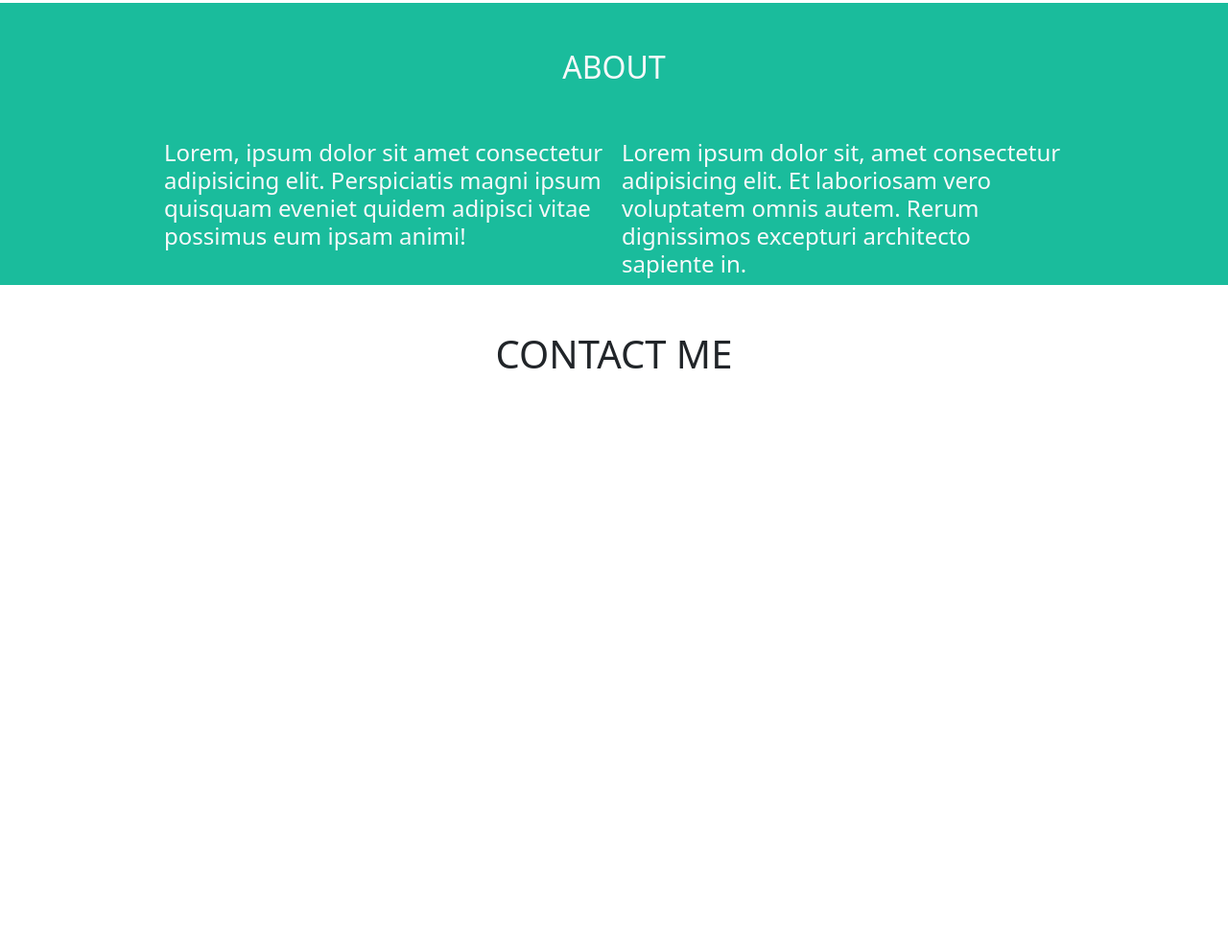
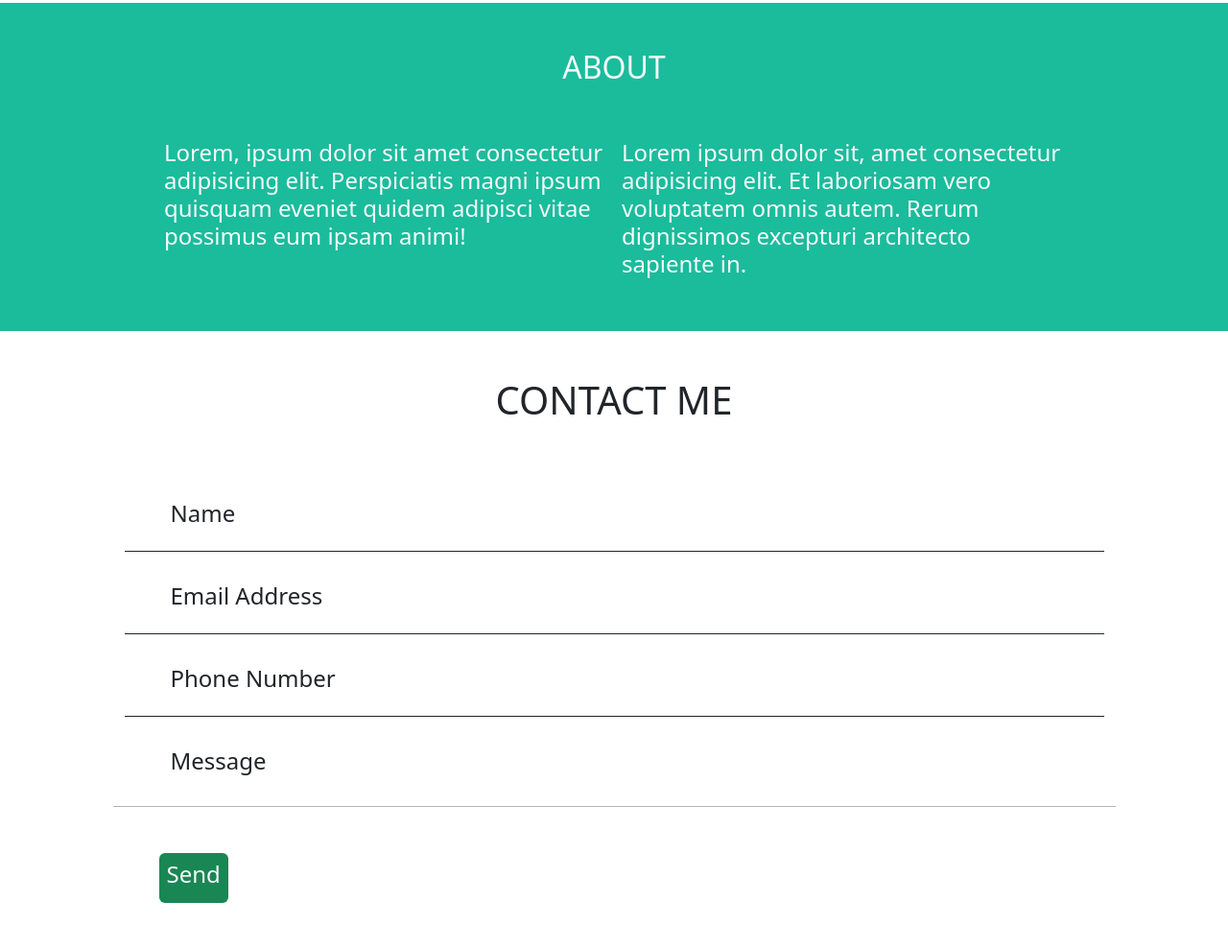
Before and after one commit to fcarrara24/html-css-bootstrap-freelancer, a plain HTML site: page index.html in a window 1280 px wide. Shown: the part 5992-6981 px from the top of the page at 96% size. Before the commit the page ends 6545 px from the top, so only its background shows below. Drawn offline with nearby package versions, Linux system fonts and the light colour scheme.

Commit message:
scaffolded html call to action

```diff
--- a/css/style.css
+++ b/css/style.css
@@ -8,11 +8,6 @@
 
 :root{
     --bg_hero: #1abc9c;
-}
-
-.picture{
-
-
 }
 
 .img-container{
--- a/index.html
+++ b/index.html
@@ -107,10 +107,10 @@
             </div>
         </div>
 
-        <div id="about">
+        <div id="about" class="p-5">
             <div class="container align-center d-flex justify-content-center">
                 <div class=" col-10 justify-self-center">
-                    <h2 class="align-center text-light text-uppercase text-center p-5">about</h2>
+                    <h2 class="align-center text-light text-uppercase text-center pb-5">about</h2>
                     <div id="row_description" class="row">
                         <div class="col-6 text-light px-2 h4 ">Lorem, ipsum dolor sit amet consectetur adipisicing elit. Perspiciatis magni ipsum quisquam eveniet quidem adipisci vitae possimus eum ipsam animi!</div>
                         <div class="col-6 text-light px-2 h4 ">Lorem ipsum dolor sit, amet consectetur adipisicing elit. Et laboriosam vero voluptatem omnis autem. Rerum dignissimos excepturi architecto sapiente in.</div>
@@ -122,16 +122,39 @@
 
         <div id="call_to_action">
             <div class="container">
-                <div class="row align-center justify-content-center">
-                    <div class="column-6">
+                <div class="row flex-md-column justify-content-center align-content-center">
+                    <div class="col-11">
                         <h1 class="text-center text-uppercase p-5">
                             contact me
                         </h1>
                     </div>
-                    <div class="column-6">
-                        <h4 class="text-center text-uppercase p-5">
+                    <div class="col-11 ">
+                        <h4 class="text-left  px-5 py-4 border-bottom border-dark ">
+                          Name
                         </h4>
                     </div>
+                    <div class="col-11 ">
+                      <h4 class="text-left  px-5 py-4 border-bottom border-dark ">
+                        Email Address
+                      </h4>
+                    </div>
+                    <div class="col-11 ">
+                      <h4 class="text-left  px-5 py-4 border-bottom border-dark ">
+                        Phone Number
+                      </h4>
+                    </div>
+                    <div class="col-11 ">
+                      <h4 class="text-left  px-5 py-4  ">
+                        Message
+                      </h4>
+                    </div>
+
+                    <div class="col-11 p-5 border-top border-dark-subtle ">
+                      <div class=" bg-success rounded p1 d-inline-block ">
+                        <h4 class="p-2 text-light">Send</h4>
+                      </div>
+                    </div>
+                  </div>
                 </div>
             </div>
         </div>
```
